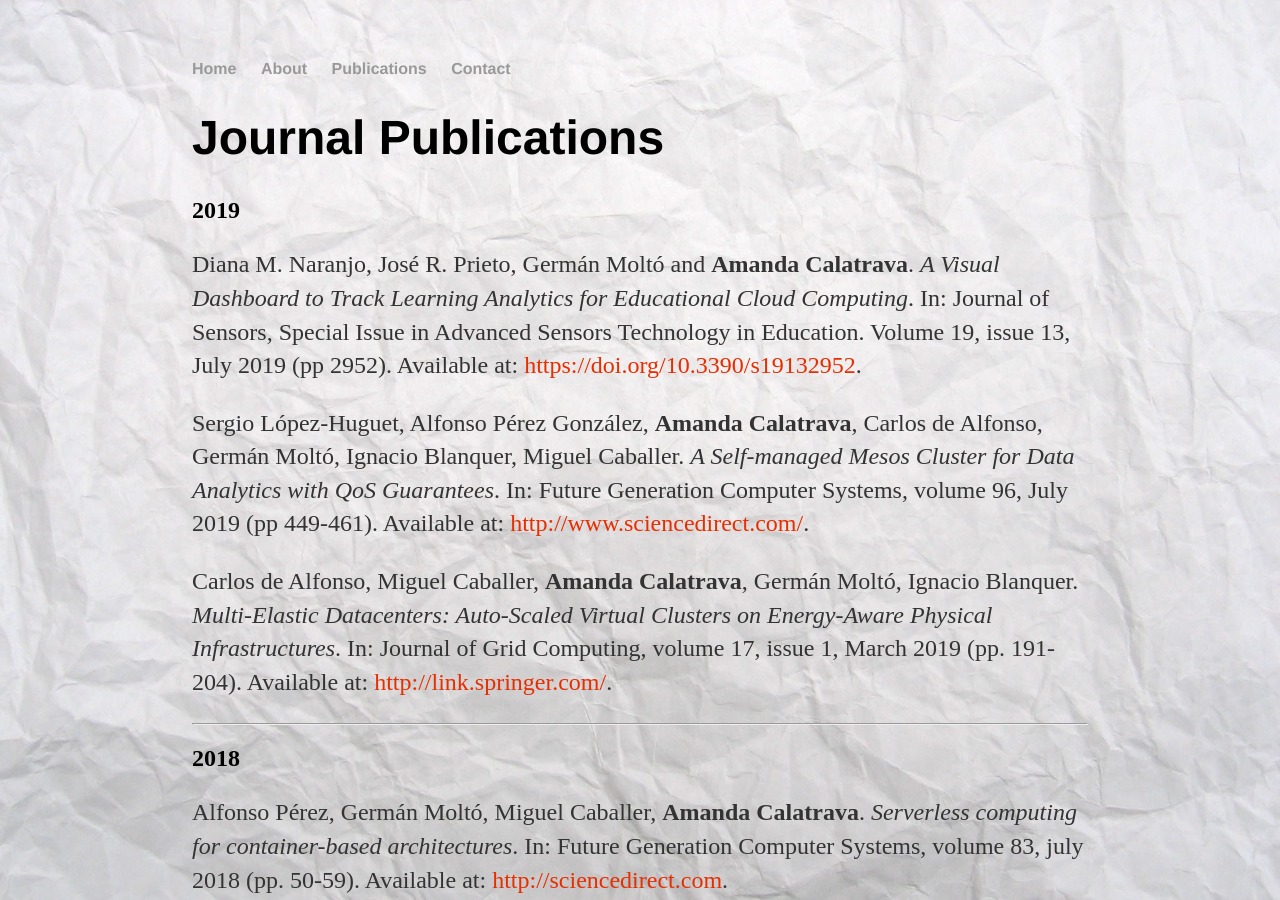
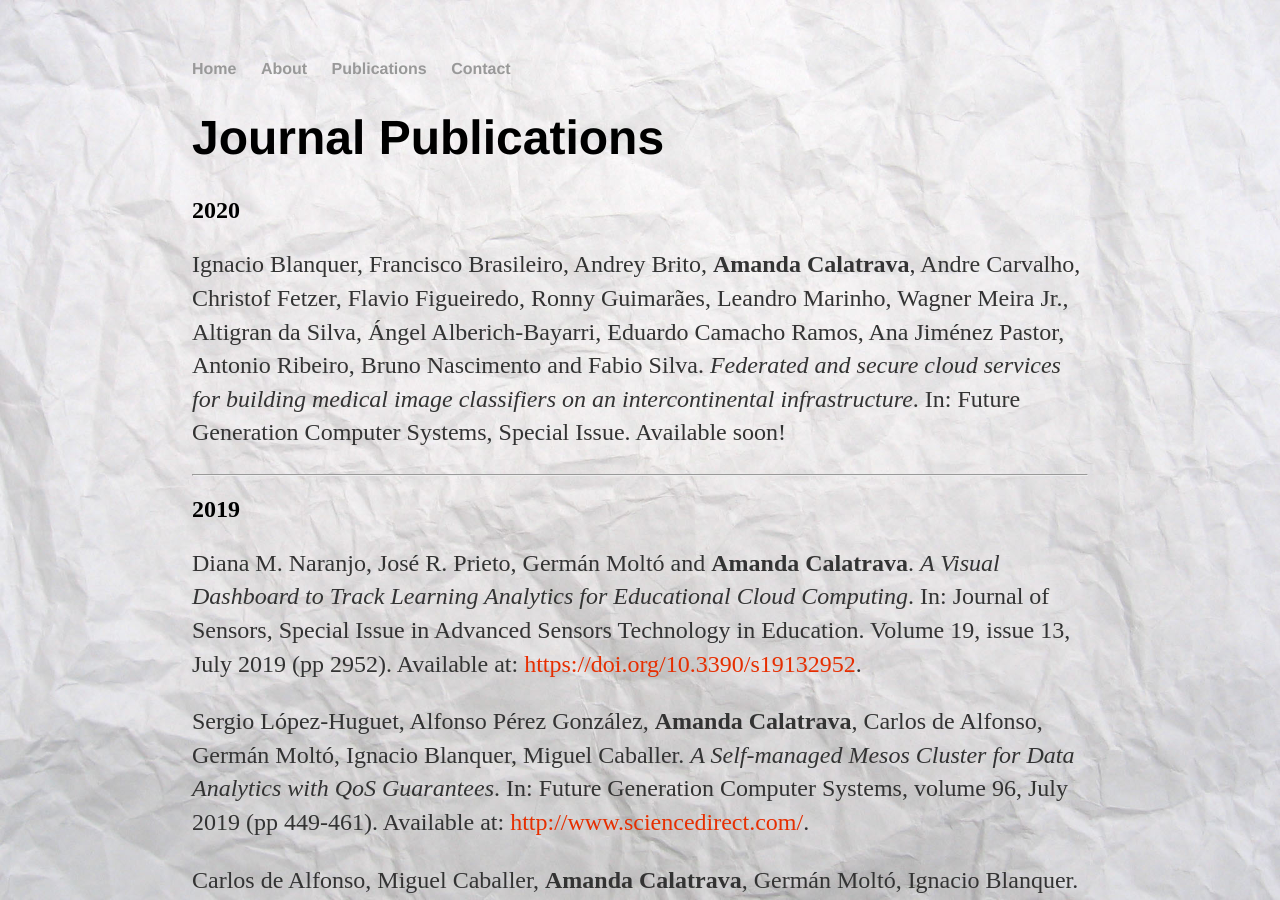
Before and after one commit to amcaar/amcaar.github.io, a Jekyll site: the page built from cv/index.html, in a window 1280 px wide and 900 px high. Built offline with Jekyll 4.4.1, drawn with Linux system fonts in a browser that asks for light colours.

Commit message:
Update index.html

```diff
--- a/cv/index.html
+++ b/cv/index.html
@@ -6,6 +6,14 @@ title: Publications of Amanda Calatrava
 	<div class="publications">
 		<!--<a href="#" class="download" title="Download CV as PDF">Download CV</a>-->
 		<h1>Journal Publications</h1>
+
+		<h2>2020</h2>
+		<p>Ignacio Blanquer, Francisco Brasileiro, Andrey Brito, <strong>Amanda Calatrava</strong>, Andre Carvalho, Christof Fetzer, Flavio Figueiredo, Ronny Guimarães, Leandro Marinho, Wagner Meira Jr., Altigran da Silva, Ángel Alberich-Bayarri, Eduardo Camacho Ramos, Ana Jiménez Pastor, Antonio Ribeiro, Bruno Nascimento and Fabio Silva.
+			<em>Federated and secure cloud services for building medical image classifiers on an intercontinental infrastructure</em>.
+			In: Future Generation Computer Systems, Special Issue. Available soon!
+			<!--<a class="link" href="https://doi.org/10.3390/s19132952">https://doi.org/10.3390/s19132952</a>.--></p>
+
+		<hr>
 
 		<h2>2019</h2>
 		<p>Diana M. Naranjo, José R. Prieto, Germán Moltó and <strong>Amanda Calatrava</strong>.
```
